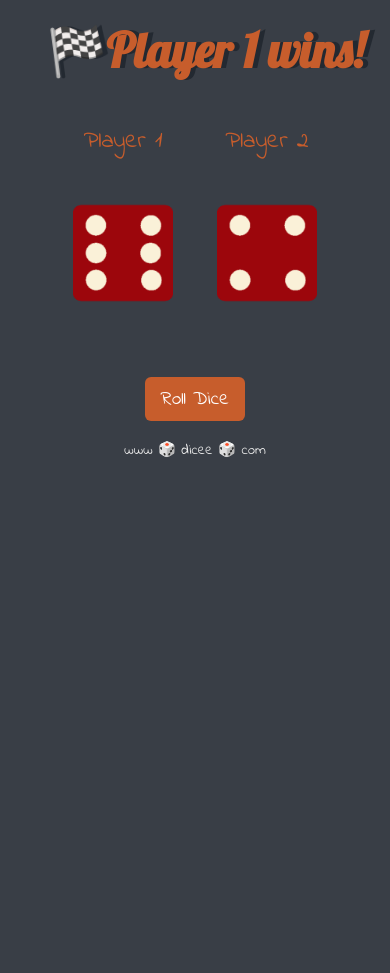
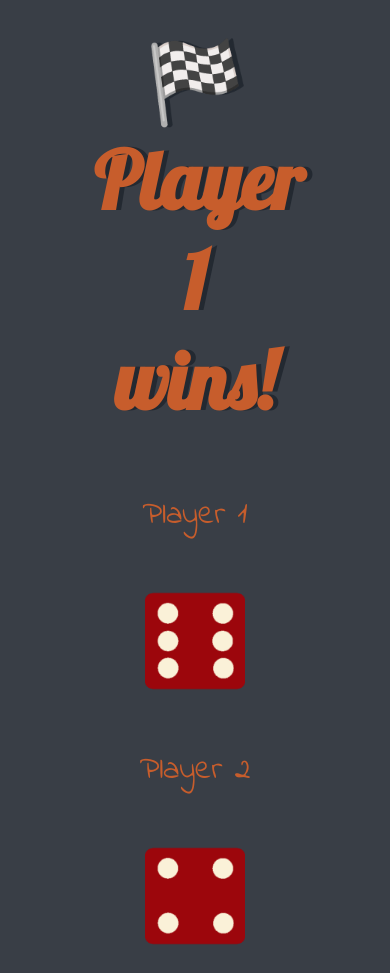
Before and after one commit to muazasghar/dicee_game, a plain HTML site: page index.html in a window 390 px wide. Shown: the top 973 px of the page. Before the commit the page ends 844 px from the top, so only its background shows below. Drawn offline with Linux system fonts and the light colour scheme.

Commit message:
styles.css

```diff
--- a/styles.css
+++ b/styles.css
@@ -51,21 +51,6 @@ footer {
   text-align: center;
   font-family: "Indie Flower", cursive;
 }
-@media (max-width: 768px) {
-  .container {
-    width: 90%;
-  }
-
-  h1 {
-    font-size: 3rem;
-    margin: 20px;
-    white-space: nowrap;
-  }
-
-  p {
-    font-size: 1.5rem;
-  }
-
   .dice {
     text-align: center;
     display: inline-block;
```
